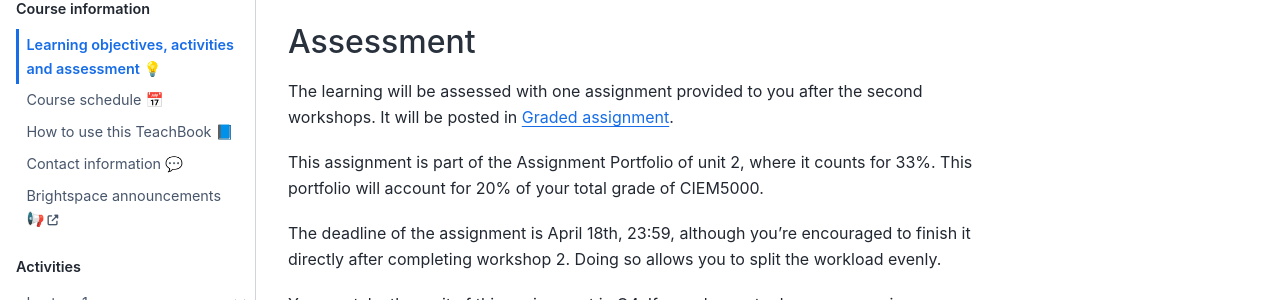
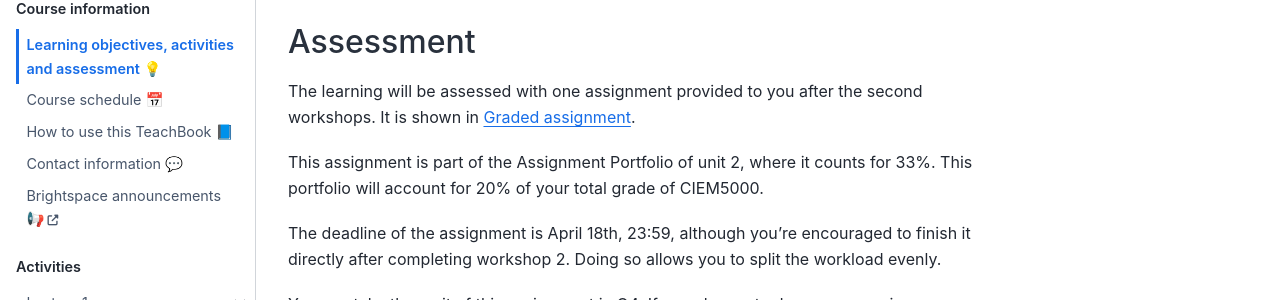
Before and after one commit to sophietenhoor/book, a Jupyter Book: the page built from book/course_information.md, in a window 1280 px wide and 900 px high, scrolled down 720 px. Shown: the part 179-479 px from the top of the window. Built offline with Jupyter Book 1.0.4 settings and Sphinx 7.4.7 and the Sphinx Book theme 1.1.4, drawn with Linux system fonts in a browser that asks for light colours; comment, search, counter and statistics services are not loaded.

Commit message:
Added assignment

```diff
--- a/book/course_information.md
+++ b/book/course_information.md
@@ -19,7 +19,7 @@ On Thursdays in week 7 and 8 there'll be question hours for the full CIEM5000 mo
 
 (exam-general)=
 ## Assessment
-The learning will be assessed with one assignment provided to you after the second workshops. It will be posted in [](assignment.md).
+The learning will be assessed with one assignment provided to you after the second workshops. It is shown in [](assignment.md).
 
 This assignment is part of the Assignment Portfolio of unit 2, where it counts for 33%. This portfolio will account for 20% of your total grade of CIEM5000.
 
```
Also changed, not shown: book/assignment.md (+9 -4 lines).
